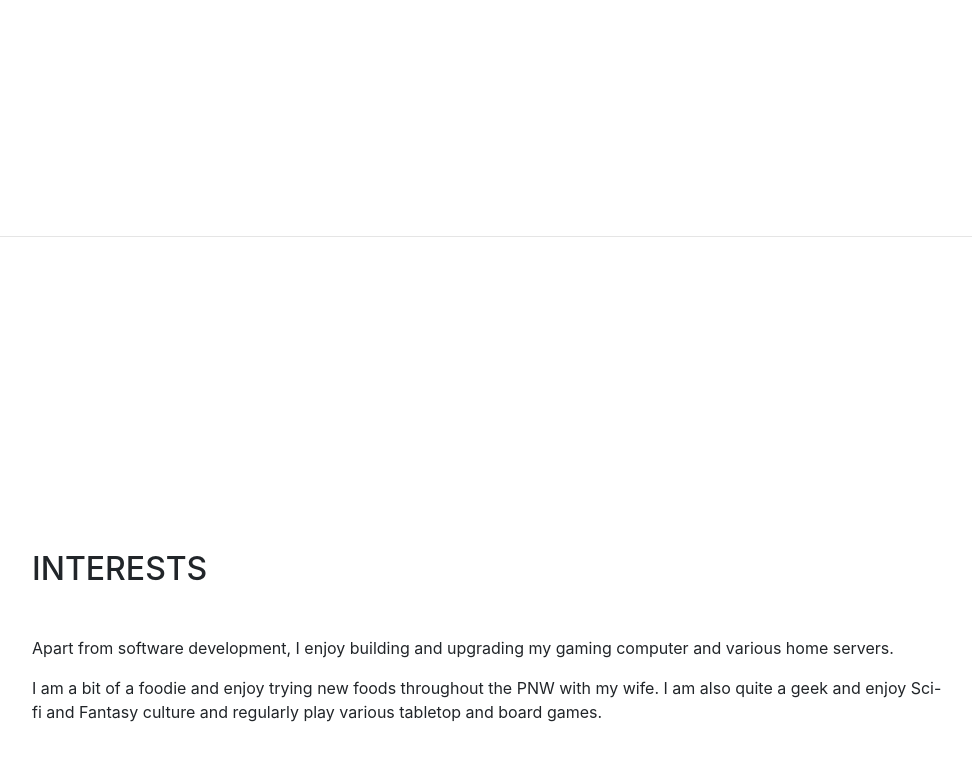
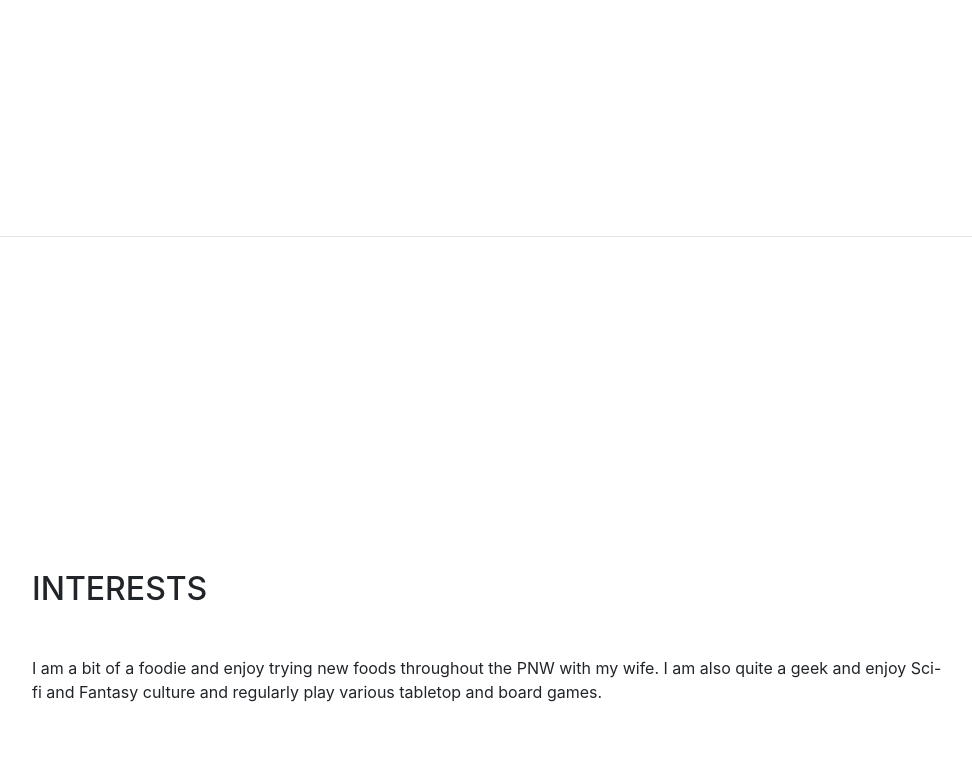
Before and after one commit to Kaleighem/ResumeWebsite, a plain HTML site: page index.html in a window 1280 px wide. Shown: the part 3096-3857 px from the top of the page, without its empty margins (288-1260 px from the left). Drawn offline with nearby package versions, Linux system fonts and the light colour scheme; a web font is replaced by a local one.

Commit message:
Update index.html

```diff
--- a/index.html
+++ b/index.html
@@ -142,8 +142,6 @@
             <section id="interests" class="resume-section p-3 p-lg-5 d-flex flex-column">
                 <div class="my-auto">
                     <h2 class="mb-5">Interests</h2>
-                    <p>Apart from software development, I enjoy building and upgrading my gaming computer and various
-                        home servers. </p>
                     <p class="mb-0">I am a bit of a foodie and enjoy trying new foods throughout the PNW with my wife. I
                         am also quite a geek and enjoy Sci-fi and Fantasy culture and regularly play various tabletop
                         and board games.</p>
```
